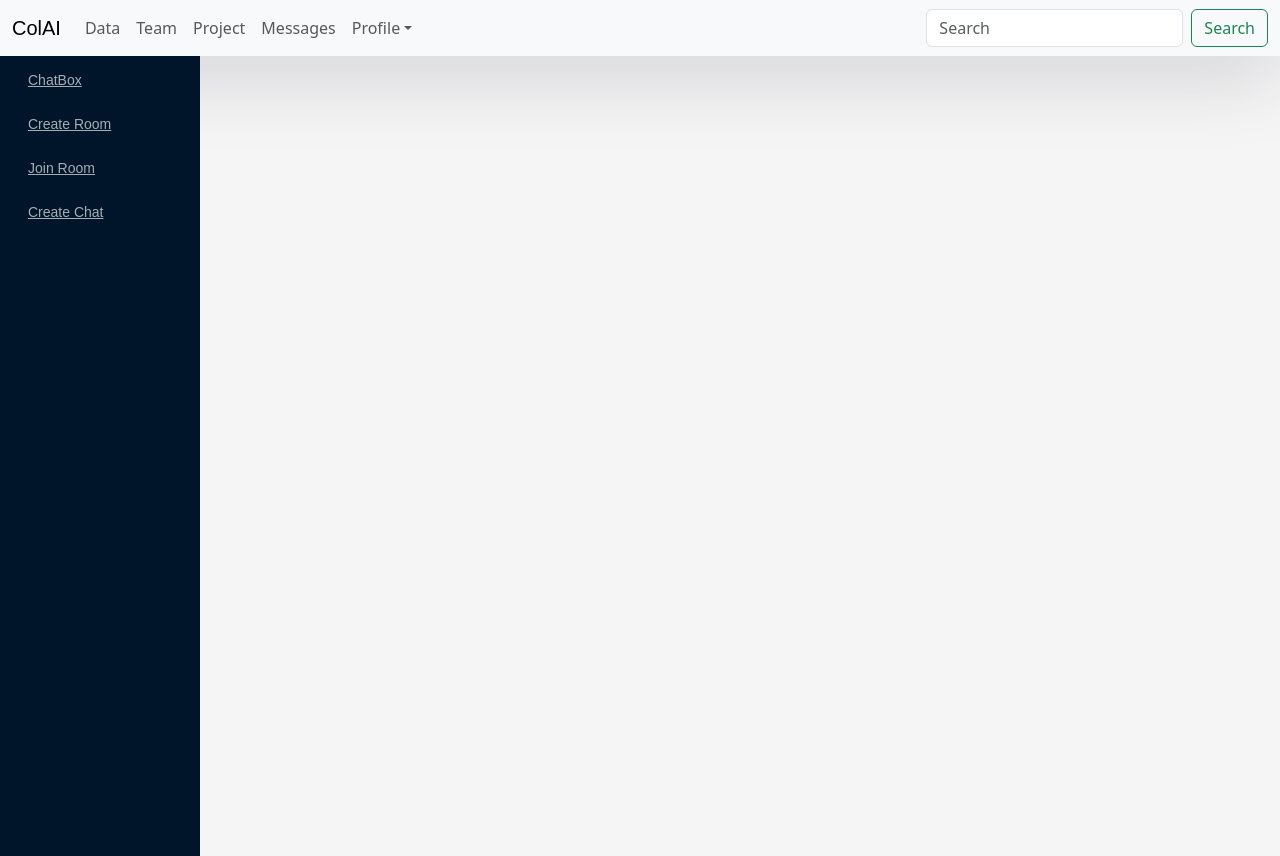
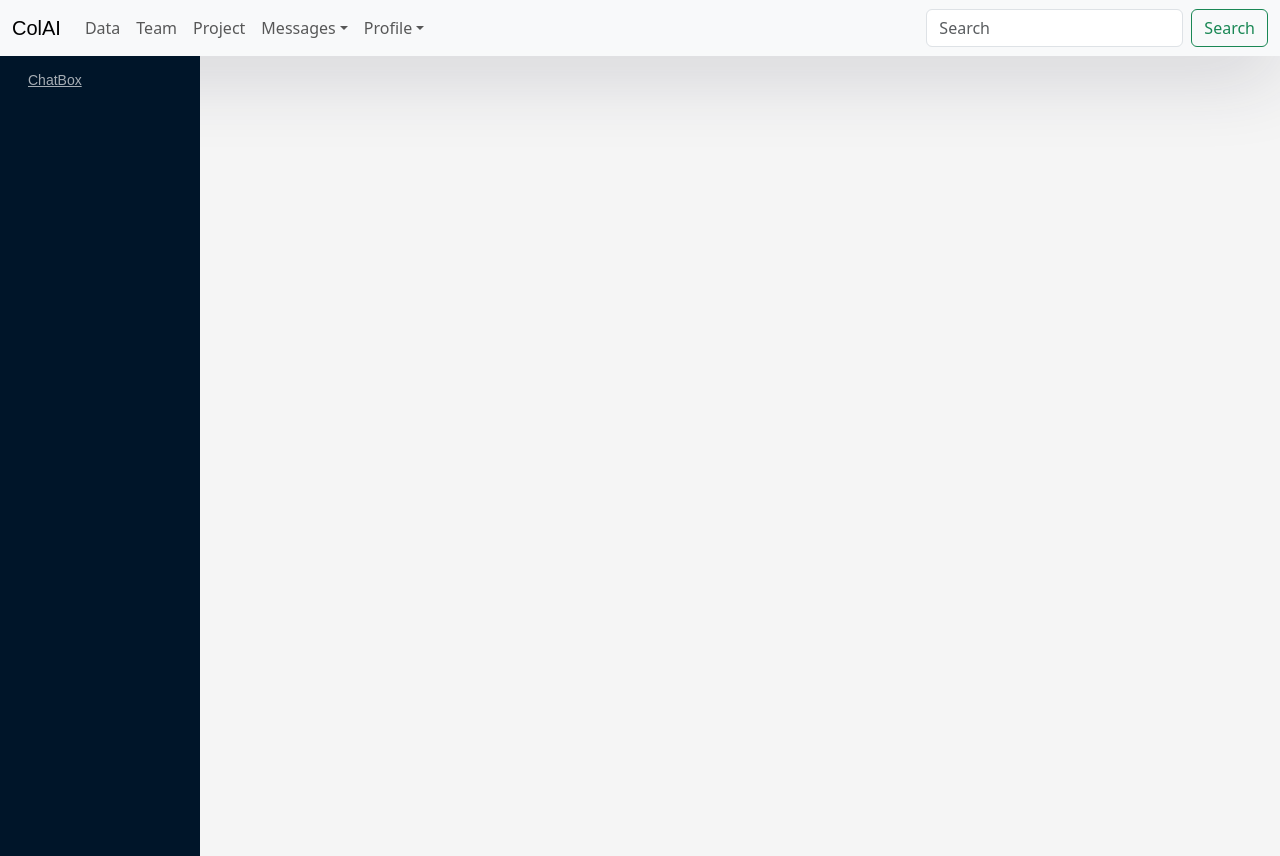
Before and after one commit to Collaborative-AI/colteam, a React (Create React App) app in the folder my-react-app/: page /messages in a window 1280 px wide. Built offline with nearby package versions, Linux system fonts and the light colour scheme.

Commit message:
adjust messages

```diff
--- a/my-react-app/src/components/messages/messages.js
+++ b/my-react-app/src/components/messages/messages.js
@@ -1,7 +1,6 @@
 import React, { Component, useState } from 'react'
 import { Layout, Menu } from 'antd'
 import { Link, Outlet, useLocation } from 'react-router-dom'
-import Button from 'react-bootstrap/Button'
 
 const { Sider } = Layout
 const Messages = () => {
@@ -14,12 +13,19 @@ const Messages = () => {
                     mode="inline"
                     theme="dark"
                     defaultSelectedKeys={[location]}
-                    style={{ height: '100%', borderRight: 0 }}
+                    style={{ height: '80%', borderRight: 0 }}
                 >
                     <Menu.Item key='/messages/chatBox'>
                         <Link to={'/messages/chatBox'}>ChatBox</Link>
                     </Menu.Item>
 
+
+                </Menu>
+                {/* <Menu
+                mode="inline"
+                theme="dark"
+                defaultSelectedKeys={[location]}
+                style={{ height: '20%', borderRight: 0 }}>
                     <Menu.Item key='/messages/createRoom'>
                         <Link to={'/messages/createRoom'}>Create Room</Link>
                         </Menu.Item>
@@ -29,7 +35,7 @@ const Messages = () => {
                         <Menu.Item key='/messages/addChat'>
                         <Link to={'/messages/addChat'}>Create Chat</Link>
                         </Menu.Item>
-                </Menu>
+                </Menu> */}
             </Sider>
 
             <Layout className="layout-content" style={{ padding: 20 }}>
--- a/my-react-app/src/components/navbar.js
+++ b/my-react-app/src/components/navbar.js
@@ -26,6 +26,18 @@ function NavbarIns() {
         break
       case 'action-4':
         navigate('/log_out')
+        break
+      case 'action-5':
+        navigate('/messages')
+        break
+      case 'action-6':
+        navigate('/messages/createRoom')
+        break
+      case 'action-7':
+        navigate('/messages/joinRoom')
+        break
+      case 'action-8':
+        navigate('/messages/addChat')
         break
       default:
         break
@@ -60,11 +72,19 @@ function NavbarIns() {
             </li>
             {auth.success ? (
               <>
-                <li className="nav-item">
+                {/* <li className="nav-item">
                   <Link className="nav-link" to={'/messages'}>
                     Messages
                   </Link>
-                </li>
+                </li> */}
+                <NavDropdown title="Messages" id="navbarScrollingDropdown" onSelect={handleDropdownSelect}>
+                  <NavDropdown.Item eventKey="action-5">My messages</NavDropdown.Item>
+                  <NavDropdown.Divider />
+                  <NavDropdown.Item eventKey="action-6">Create Room</NavDropdown.Item>
+                  <NavDropdown.Item eventKey="action-7">Join Room</NavDropdown.Item>
+                  <NavDropdown.Divider />
+                  <NavDropdown.Item eventKey="action-8">Create Chat</NavDropdown.Item>
+                </NavDropdown>
 
                 <NavDropdown title="Profile" id="navbarScrollingDropdown" onSelect={handleDropdownSelect}>
                   <NavDropdown.Item eventKey="action-1">New Project</NavDropdown.Item>
```
Lines whose indentation alone changed are shown as unchanged.
